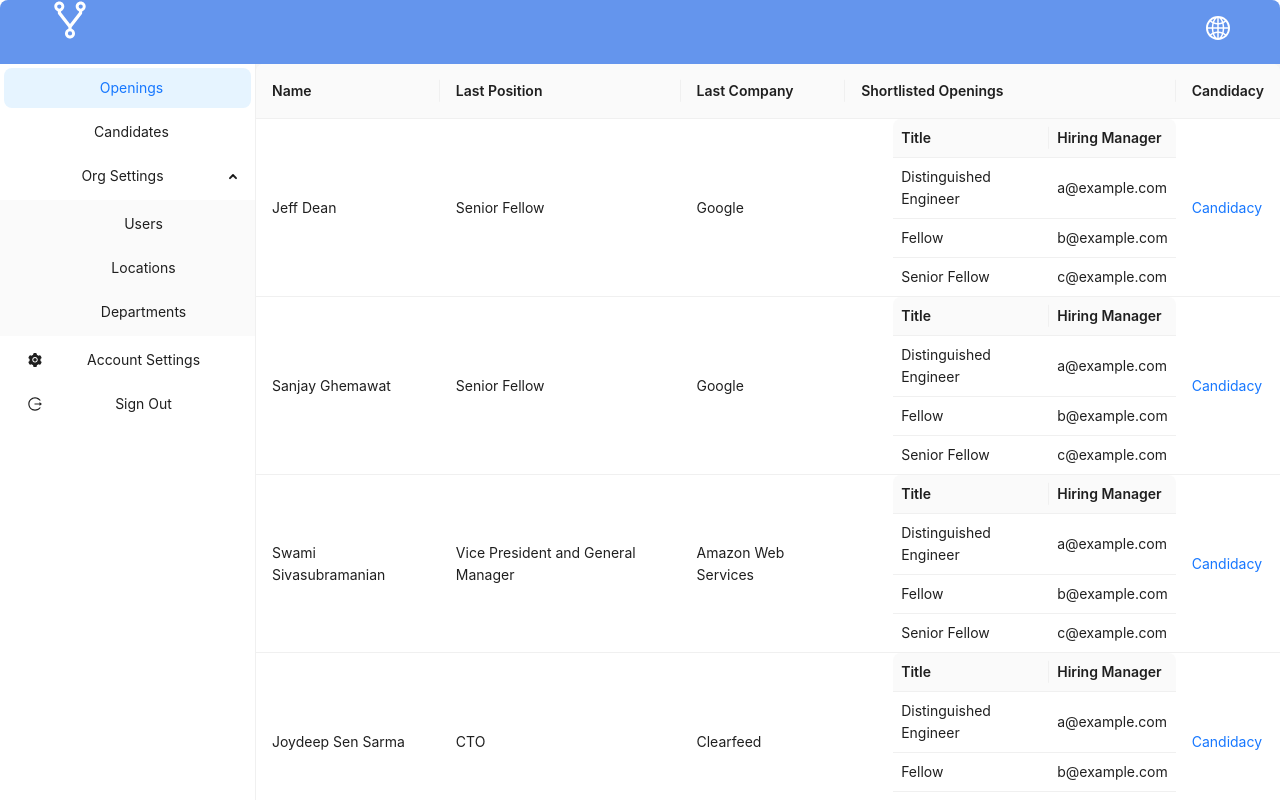
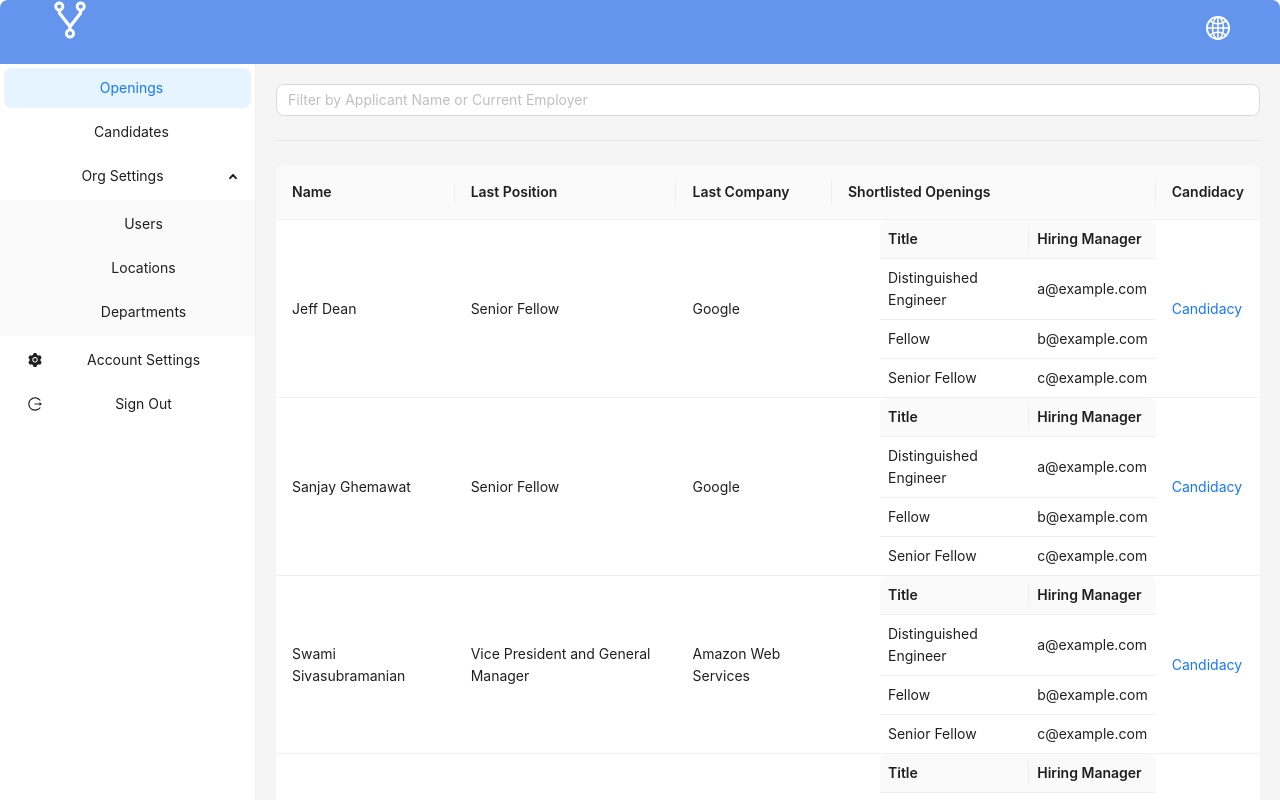
Before and after one commit to vetchium/vetchium, a React (Create React App) app in the folder erised/: page /candidates in a window 1280 px wide. Both pictures are taken after a click on the button "Sign In". Shown: the top 800 px of the page. Built offline with nearby package versions, Linux system fonts and the light colour scheme.

Commit message:
Margin for Candidates screen

```diff
--- a/erised/src/pages/Candidates.tsx
+++ b/erised/src/pages/Candidates.tsx
@@ -1,5 +1,8 @@
-import { Table } from "antd";
+import { Divider, Flex, Input, Table } from "antd";
+import { useState } from "react";
 import { Link } from "react-router-dom";
+import t from "../i18n/i18n";
+import { formInputStyle } from "../Styles";
 
 const data = [
   {
@@ -170,5 +173,19 @@ export default function Candidates() {
     ),
   }));
 
-  return <Table columns={columns} dataSource={dataSource} />;
+  const [filterText, setFilterText] = useState("");
+
+  return (
+    <Flex vertical style={{ margin: "20px" }}>
+      <Input
+        type="text"
+        placeholder={t("applications.filter_by_name_or_employer")}
+        value={filterText}
+        onChange={(e) => setFilterText(e.target.value)}
+        style={formInputStyle}
+      />
+      <Divider />
+      <Table columns={columns} dataSource={dataSource} />;
+    </Flex>
+  );
 }
```
